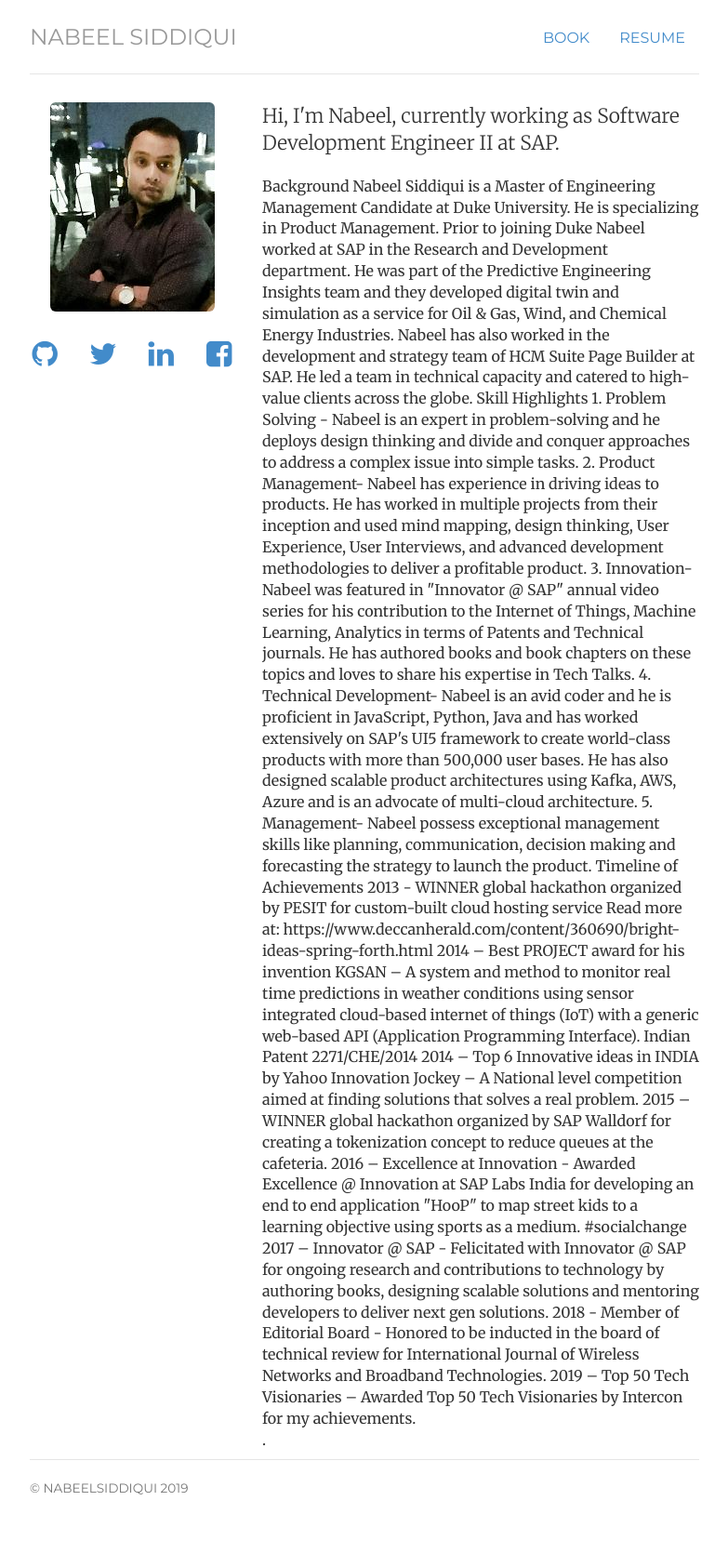
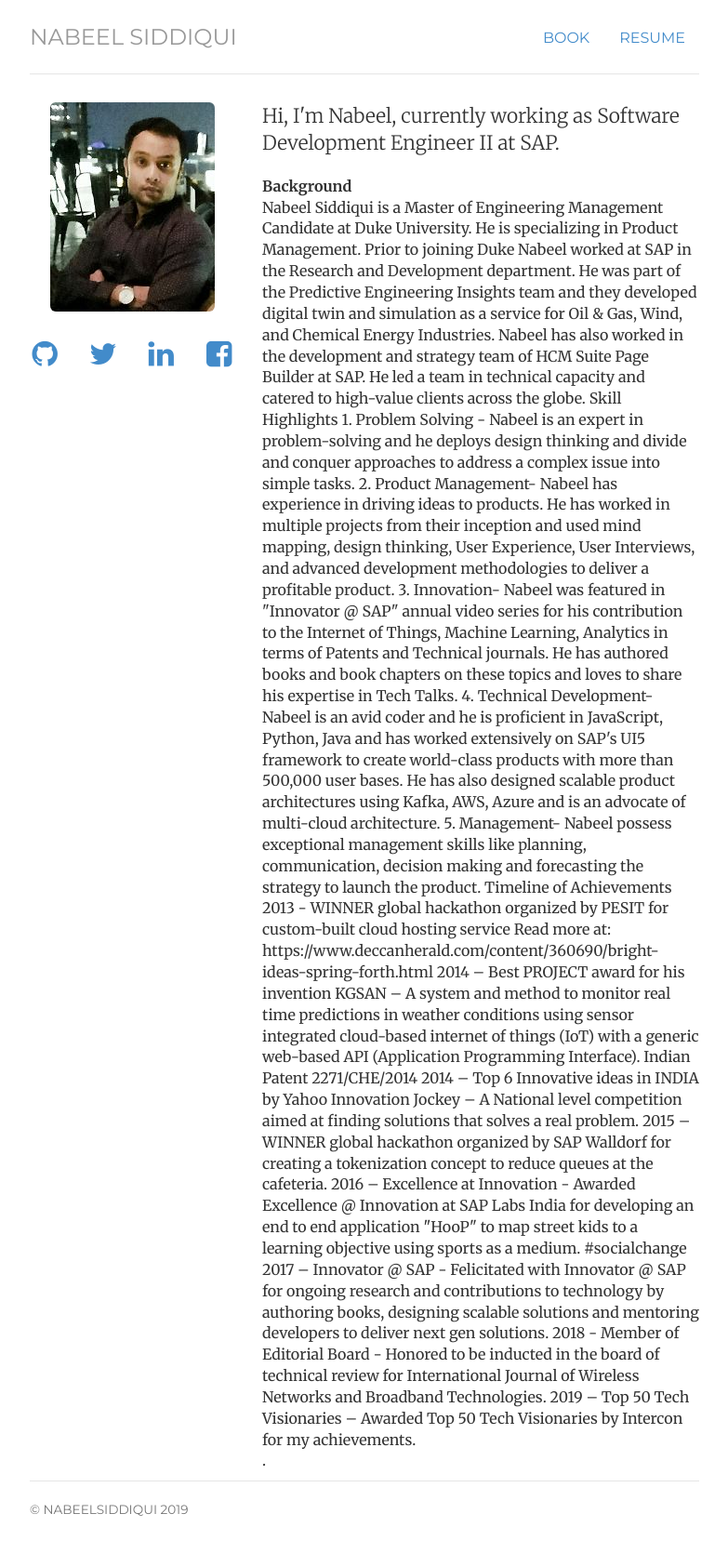
Before and after one commit to mnscodes/mnscodes.github.io, a Jekyll site: the page built from index.html, in a window 1280 px wide. Shown: the whole page at 93% size, without its empty margins (248-1031 px from the left). Built offline with Jekyll 4.4.1, drawn with Linux system fonts in a browser that asks for light colours; before the commit the page ends 1662 px from its top, so only the background shows below that.

```diff
--- a/index.html
+++ b/index.html
@@ -20,7 +20,7 @@ description: Nabeel Siddiqui is a Software Development Engineer II at SAP and a
 	<div class="col-sm-8">
 	<p class="lead">Hi, I'm <span itemprop="name">Nabeel</span>, currently working as Software Development Engineer II at SAP.
 	</p>
-		Background
+		<b> Background </b> <br>
 Nabeel Siddiqui is a Master of Engineering Management Candidate at Duke University. He is specializing in Product Management. Prior to joining Duke Nabeel worked at SAP in the Research and Development department. He was part of the Predictive Engineering Insights team and they developed digital twin and simulation as a service for Oil & Gas, Wind, and Chemical Energy Industries. Nabeel has also worked in the development and strategy team of HCM Suite Page Builder at SAP. He led a team in technical capacity and catered to high-value clients across the globe.
 Skill Highlights
 1. Problem Solving - Nabeel is an expert in problem-solving and he deploys design thinking and divide and conquer approaches to address a complex issue into simple tasks.
```
Also changed, not shown: other parts of index.html (+1 -1 lines).
